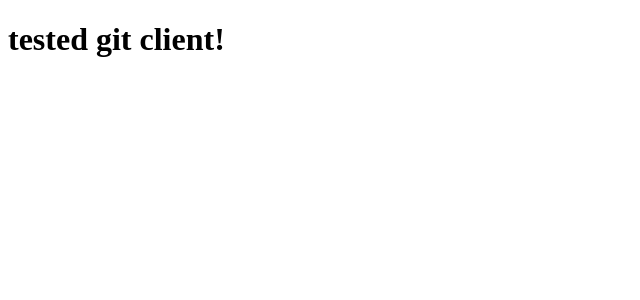
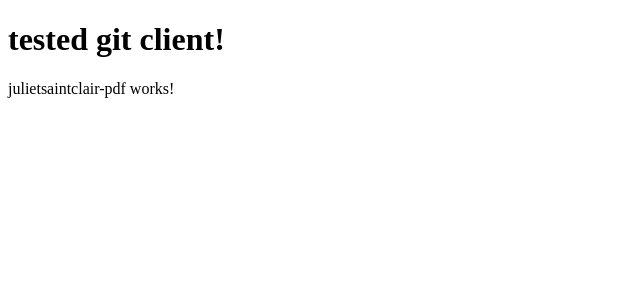
Before and after one commit to chingyg/tsquard, an Angular app: page / in a window 1280 px wide. Shown: the top 300 px of the page, without its empty margins (0-640 px from the left). Built offline with nearby package versions, Linux system fonts and the light colour scheme.

Commit message:
Created julietsaintclair component

```diff
--- a/src/app/app.component.html
+++ b/src/app/app.component.html
@@ -1,3 +1,6 @@
 <h1>
   {{title}}
 </h1>
+
+<ts-julietsaintclair-pdf>
+</ts-julietsaintclair-pdf>
--- a/src/app/app.component.ts
+++ b/src/app/app.component.ts
@@ -1,4 +1,5 @@
 import { Component } from '@angular/core';
+import { JulietsaintclairPdfComponent } from './julietsaintclair-pdf/julietsaintclair-pdf.component';
 
 @Component({
   selector: 'ts-root',
--- a/src/app/app.module.ts
+++ b/src/app/app.module.ts
@@ -4,10 +4,12 @@ import { FormsModule } from '@angular/forms';
 import { HttpModule } from '@angular/http';
 
 import { AppComponent } from './app.component';
+import { JulietsaintclairPdfComponent } from './julietsaintclair-pdf/julietsaintclair-pdf.component';
 
 @NgModule({
   declarations: [
-    AppComponent
+    AppComponent,
+    JulietsaintclairPdfComponent
   ],
   imports: [
     BrowserModule,
--- /dev/null
+++ b/src/app/julietsaintclair-pdf/julietsaintclair-pdf.component.html
@@ -0,0 +1,3 @@
+<p>
+  julietsaintclair-pdf works!
+</p>
--- /dev/null
+++ b/src/app/julietsaintclair-pdf/julietsaintclair-pdf.component.ts
@@ -0,0 +1,15 @@
+import { Component, OnInit } from '@angular/core';
+
+@Component({
+  selector: 'ts-julietsaintclair-pdf',
+  templateUrl: './julietsaintclair-pdf.component.html',
+  styleUrls: ['./julietsaintclair-pdf.component.css']
+})
+export class JulietsaintclairPdfComponent implements OnInit {
+
+  constructor() { }
+
+  ngOnInit() {
+  }
+
+}
```
Also changed, not shown: src/app/julietsaintclair-pdf/julietsaintclair-pdf.component.css (added), 1 other file (tests, documents, lock files or other folders).
